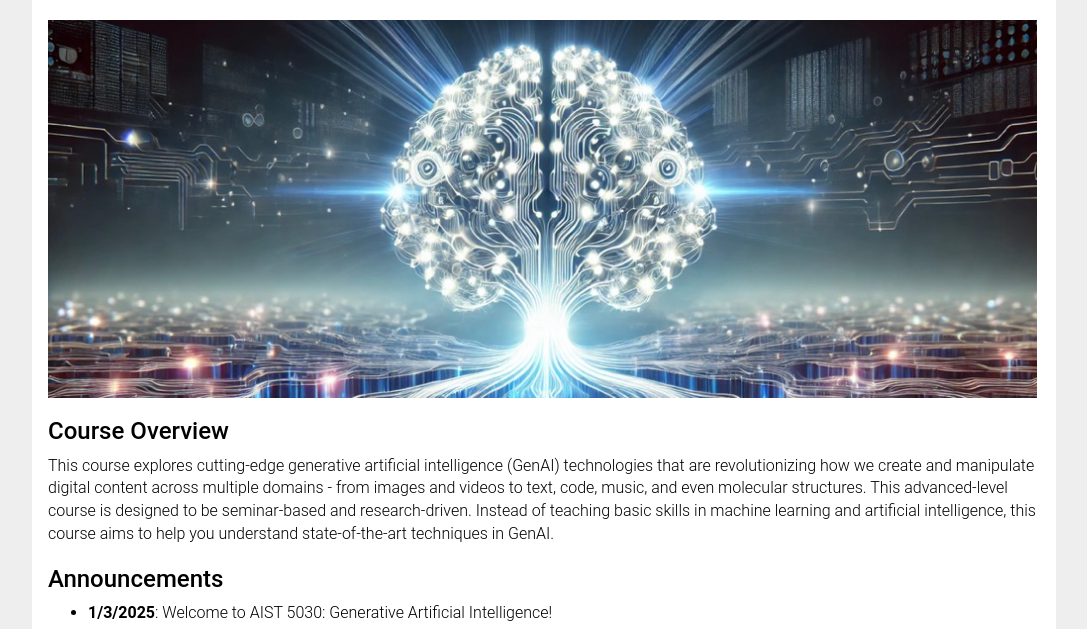
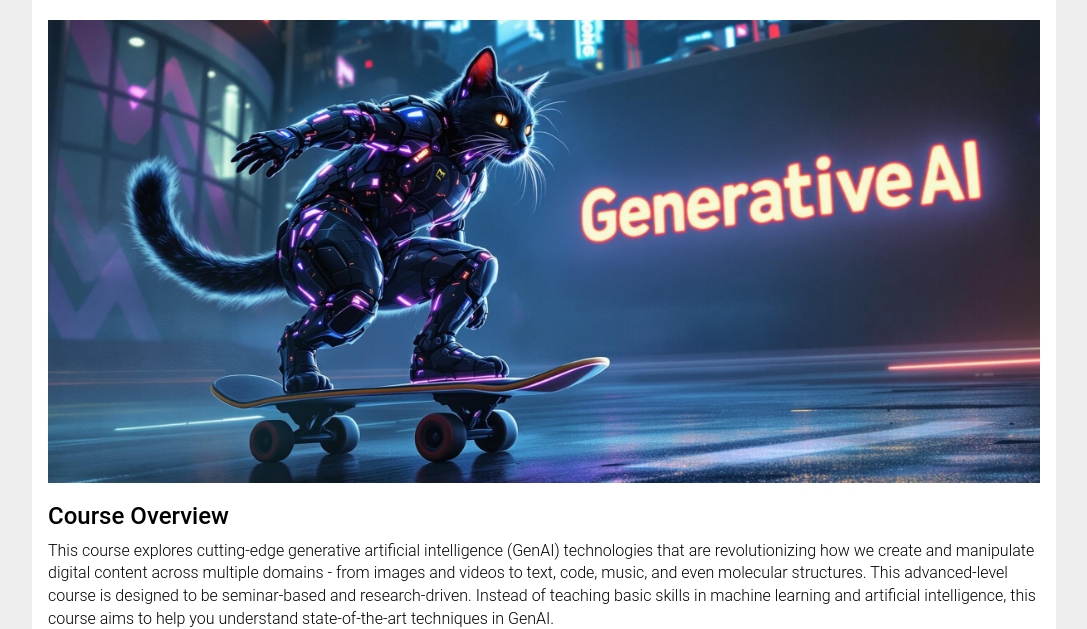
Before and after one commit to awesome-genai/awesome-genai.github.io, a plain HTML site: page index.html in a window 1280 px wide. Shown: the part 172-801 px from the top of the page, without its empty margins (96-1183 px from the left). Drawn offline with nearby package versions, Linux system fonts and the light colour scheme.

Commit message:
Update index.html

```diff
--- a/index.html
+++ b/index.html
@@ -33,7 +33,8 @@
     </tr> -->
     </table>
     <br>
-    <p><img src="images/teaser.png" height="378" align="middle" /></p>
+    <!--<p><img src="images/teaser.png" height="378" align="middle" /></p>-->
+    <p><img src="images/genai_teaser.jpg" height="463" align="middle" /></p>
 
     <h2>Course Overview</h2>
     <p>This course explores cutting-edge generative artificial intelligence (GenAI) technologies that are revolutionizing how we create and manipulate digital content across multiple domains - from images and videos to text, code, music, and even molecular structures. This advanced-level course is designed to be seminar-based and research-driven. Instead of teaching basic skills in machine learning and artificial intelligence, this course aims to help you understand state-of-the-art techniques in GenAI.</p>
```
